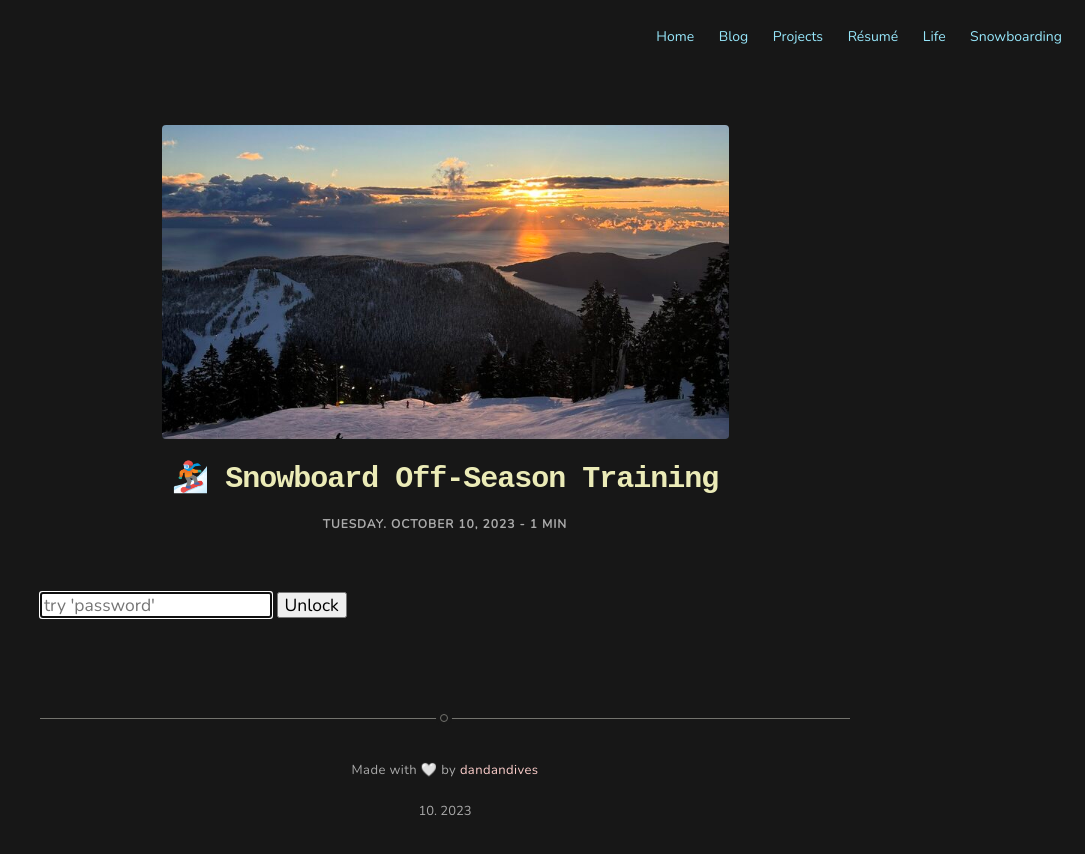
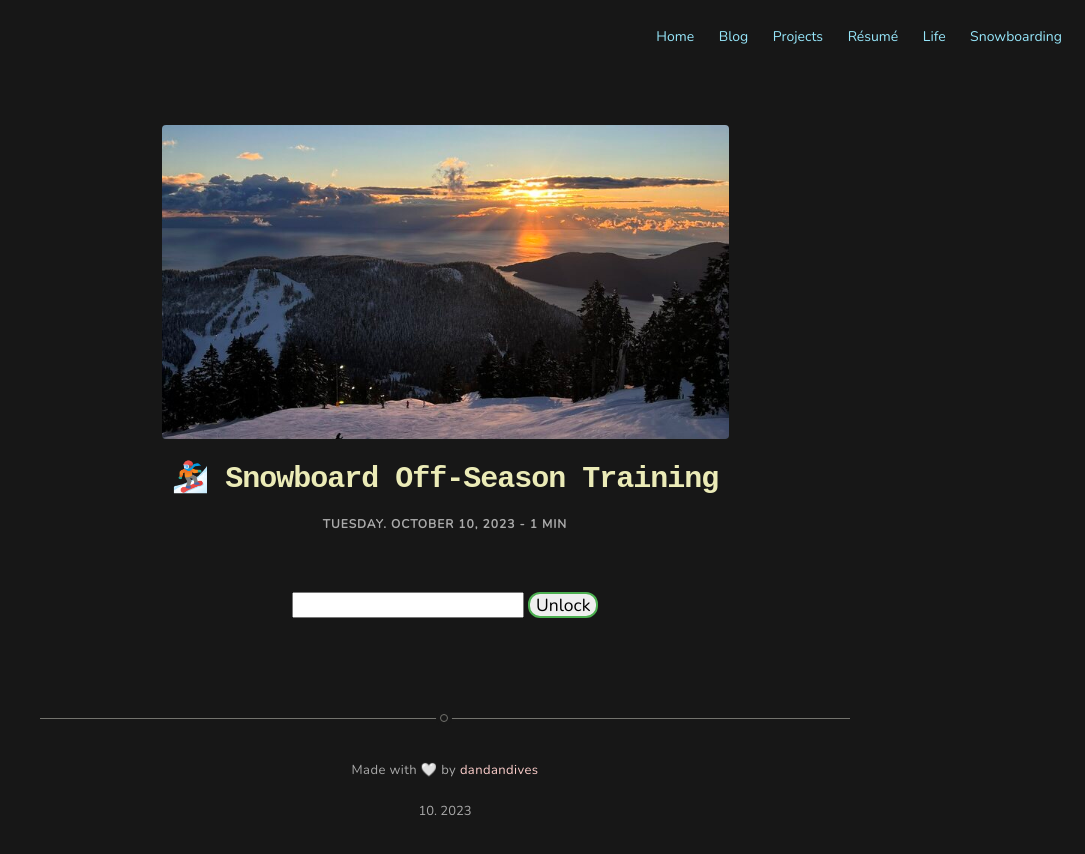
Before and after one commit to danielchen-pyc/danielchen-pyc.github.io, a Jekyll site: the page built from encrypted/2023-10-10-snowboarding-training.md, in a window 1280 px wide. Shown: the top 854 px of the page, without its empty margins (195-1280 px from the left). Built offline with Jekyll 4.4.1, drawn with Linux system fonts in a browser that asks for light colours; some web fonts are replaced.

Commit message:
styled encrypted content, add snowboard training workouts

```diff
--- a/_layouts/encrypted.html
+++ b/_layouts/encrypted.html
@@ -5,11 +5,9 @@
 <div id="encrypted_content">
   <form id="encrypt_form" action="#" method="post">
     <input id="encrypt_password"
-           name="password"
-           placeholder="try 'password'"
-           autofocus />
+           name="password"/>
 
-    <input type="submit" value="Unlock"/>
+    <input type="submit" value="Unlock" id="unlock-button"/>
   </form>
   <script type="text/javascript" src="https://cdnjs.cloudflare.com/ajax/libs/crypto-js/3.1.9-1/crypto-js.js"></script>
   <script>
--- a/_sass/pages/post.sass
+++ b/_sass/pages/post.sass
@@ -120,3 +120,34 @@
         > .item:hover
             color: $rice-white
             background: $medium-dark-gray
+
+    > #encrypted_content
+        display: flex
+        width: 100%
+        justify-content: center
+
+        > #encrypt_form
+            display: inline-block
+
+            > #unlock-button
+                border-radius: 12px
+                transition-duration: 0.4s
+                border: 2px solid #4CAF50
+
+            > #unlock-button:hover
+                background-color: #4CAF50
+                color: white
+
+    > #encrypted_content_pw
+
+        > #encrypt_form
+            display: inline-block
+
+            > #unlock-button
+                border-radius: 12px
+                transition-duration: 0.4s
+                border: 2px solid #4CAF50
+
+            > #unlock-button:hover
+                background-color: #4CAF50
+                color: white
--- a/encrypted/2023-10-10-snowboarding-training.md
+++ b/encrypted/2023-10-10-snowboarding-training.md
@@ -28,8 +29,40 @@
 <br/>
 <h1 id="introduction">大綱</h1>
 
+<body>
+
+當你踏上單板滑雪之旅，**腿力、腰力和平衡力**是你將要發展的三個關鍵元素。這些技能不僅可以提高你的滑雪表現，還可以增加你在山上的自信心。無論你是初學者還是經驗豐富的單板滑雪者，這些訓練都是重要的，它們將有助於提高你的穩定性、控制和適應性，使你能夠應對各種坡道和地形。
+
+在這個訓練課程中，我們將帶你深入探討如何發展這些關鍵技能，無論你是計劃前往雪場的新手還是希望進一步提高自己的技能水平。我們將介紹一系列的練習和技巧，讓你的腿部、腰部和平衡能力都得到有效鍛鍊，進而提高你的滑雪技巧。現在，讓我們一起著手開始這個滑雪訓練之旅吧！
+</body>
+
+
 <br/>
 <h1 id="bottom">下半身</h1>
+
+<body>
+
+單板滑雪最注重的就是下半身的協調及力量，而下半身的訓練可以分為臀部、大腿、小腿及腳底板的訓練。
+</body>
+
+
+<h2>靠牆半蹲 (Wall Sit)</h1>
+
+<div class="wrapper-medium">
+    <img class="image" src="/assets/images/snowboarding/wall-sit.png"/>
+    <figcaption class="caption">靠牆半蹲示意圖 Wall Sit Demonstration (<a href="https://www.inspireusafoundation.org/wall-sit-variations/">source</a>)</figcaption>
+</div>
+
+<h2>深蹲 (Squats)</h1>
+
+<div class="wrapper-medium">
+    <img class="image" src="/assets/images/snowboarding/squat.gif"/>
+    <figcaption class="caption">深蹲示意圖 Squat Demonstration (<a href="https://www.inspireusafoundation.org/squat-variations/">source</a>)</figcaption>
+</div>
+
+
+<h2>深蹲變化 (Squat Variations)</h1>
+
 
 <br/>
 <h1 id="balance">平衡力</h1>
```
Also changed, not shown: other parts of _layouts/encrypted.html (+1 -0 lines), other parts of encrypted/2023-10-10-snowboarding-training.md (+2 -1 lines), content/_posts/2023-10-10-snowboarding-training.md (+1 -1 lines), assets/images/snowboarding/squat.gif (added), assets/images/snowboarding/wall-sit.png (added).
